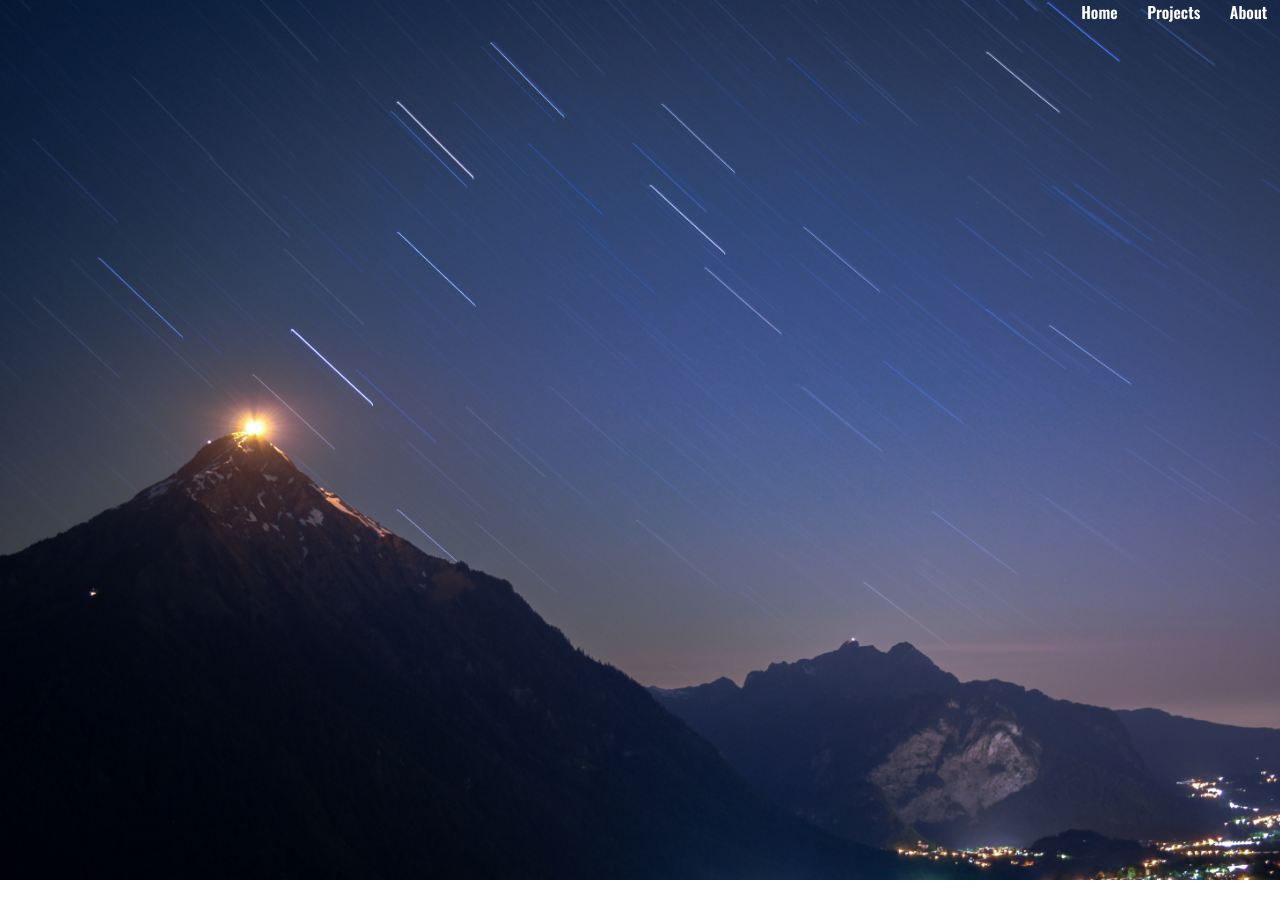
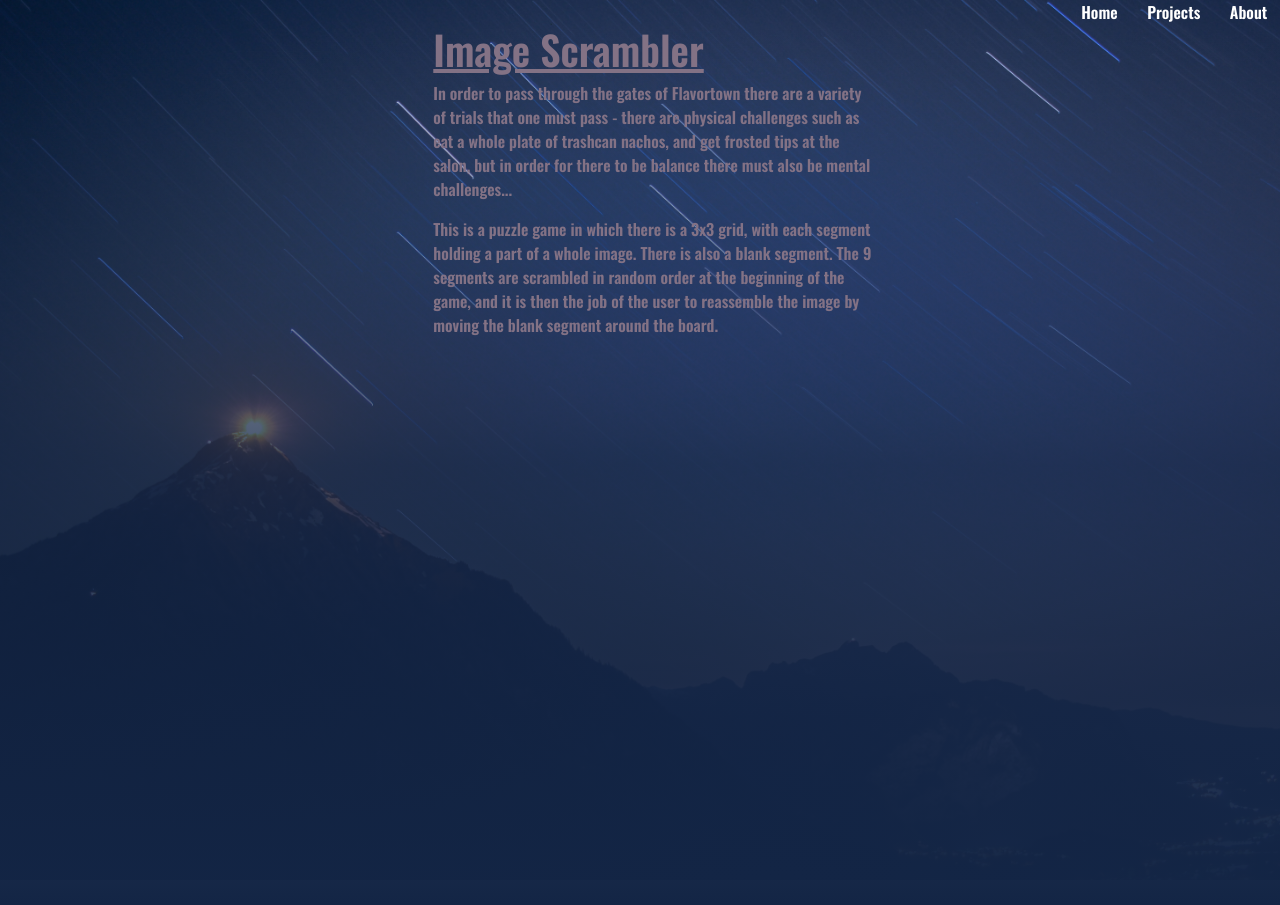
Before and after one commit to kennja05/personal-site, a React (Create React App) app: page /projects/imagescrambler in a window 1280 px wide. Before the commit the page ends 880 px from the top, so only its background shows below. Built offline with nearby package versions, Linux system fonts and the light colour scheme; a web font is replaced by a local one.

Commit message:
added image scrambler description

```diff
--- a/src/App.js
+++ b/src/App.js
@@ -7,6 +7,7 @@ import Home from './Home'
 import About from './About'
 import Projects from './Projects'
 import TripTracker from './individualProjects/Triptracker'
+import ImageScrambler from './individualProjects/ImageScrambler'
 
 function App() {
   return (
@@ -16,6 +17,7 @@ function App() {
         <Route exact path='/' component={Home} />
         <Route exact path = '/projects' component={Projects} />
         <Route exact path='/projects/triptracker' component={TripTracker}/>
+        <Route exact path='/projects/imagescrambler' component={ImageScrambler} />
         <Route exact path='/about' component={About} />
       </Switch>
     </div>
--- a/src/Home.js
+++ b/src/Home.js
@@ -3,7 +3,14 @@ import React from 'react'
 class Home extends React.Component {
 
     componentDidMount(){
-        console.log('Welcome to my homepage')
+        console.log(`%c ________________________________________
+        < mooooooooooooooooooooooooooooooooooooo >
+         ----------------------------------------
+                \\   ^__^
+                 \\  (oo)\\_______
+                    (__)\\       )\\/\\
+                        ||----w |
+                        ||     ||`, "font-family:monospace")
     }
 
     render(){
--- a/src/individualProjects/ImageScrambler.js
+++ b/src/individualProjects/ImageScrambler.js
@@ -0,0 +1,28 @@
+import React from 'react'
+
+const ImageScrambler = () => {
+    return(
+        <div className='project-page'>
+            <div className='project-content'>
+                <h1><u>Image Scrambler</u></h1>
+                <p>
+                    In order to pass through the gates of Flavortown there are a variety of trials
+                    that one must pass - there are physical challenges such as eat a whole plate of
+                    trashcan nachos, and get frosted tips at the salon, but in order for there to
+                    be balance there must also be mental challenges...
+                </p>
+                <p>
+                    This is a puzzle game in which there is a 3x3 grid, with each segment holding
+                    a part of a whole image. There is also a blank segment. The 9 segments are
+                    scrambled in random order at the beginning of the game, and it is then the job
+                    of the user to reassemble the image by moving the blank segment around the
+                    board.
+                </p>
+            </div>
+
+
+        </div>
+    )
+}
+
+export default ImageScrambler
```
Also changed, not shown: src/individualProjects/Triptracker.js (+8 -4 lines).
